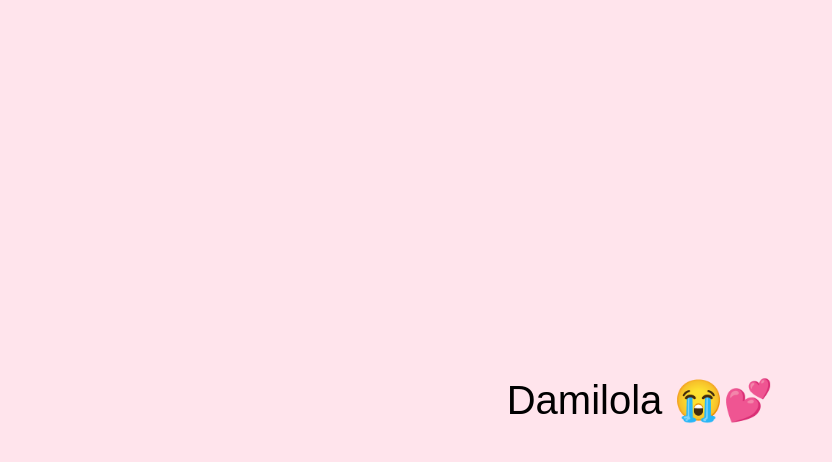
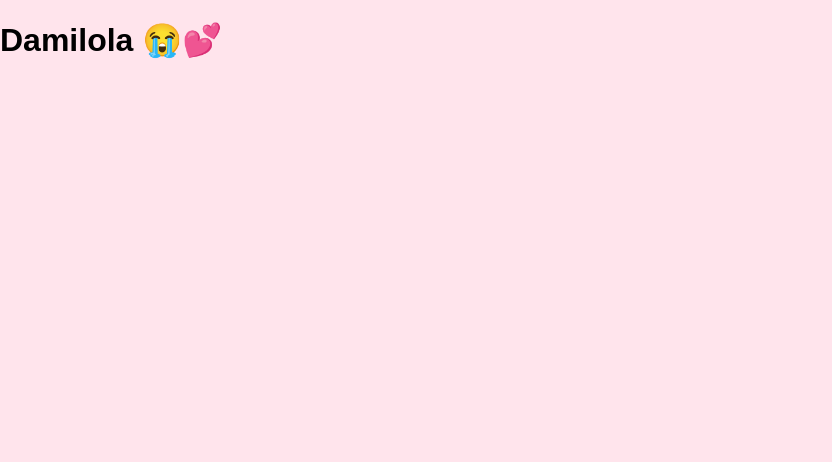
Before and after one commit to HighPriest19/damilola, a React (Vite) app: page / in a window 1280 px wide. Shown: the top 462 px of the page, without its empty margins (0-832 px from the left). Built offline with nearby package versions, Linux system fonts and the light colour scheme.

Commit message:
Change return element from div to h1

```diff
--- a/src/App.jsx
+++ b/src/App.jsx
@@ -1,13 +1,3 @@
 export default function App() {
-  return (
-    <div style={{
-      height: "100vh",
-      display: "flex",
-      justifyContent: "center",
-      alignItems: "center",
-      fontSize: "40px"
-    }}>
-      Damilola 😭💕
-    </div>
-  );
+  return <h1>Damilola 😭💕</h1>;
 }
```
